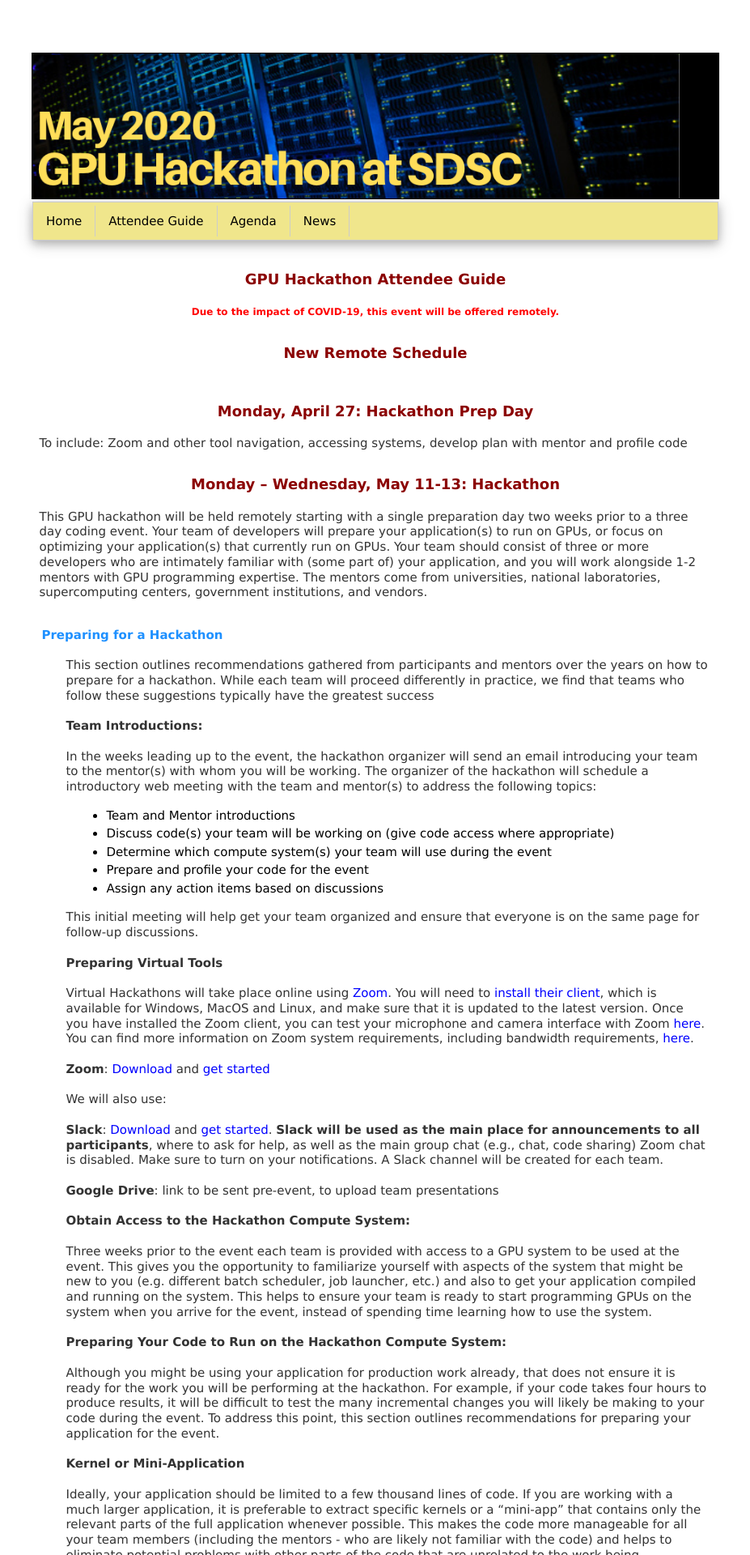
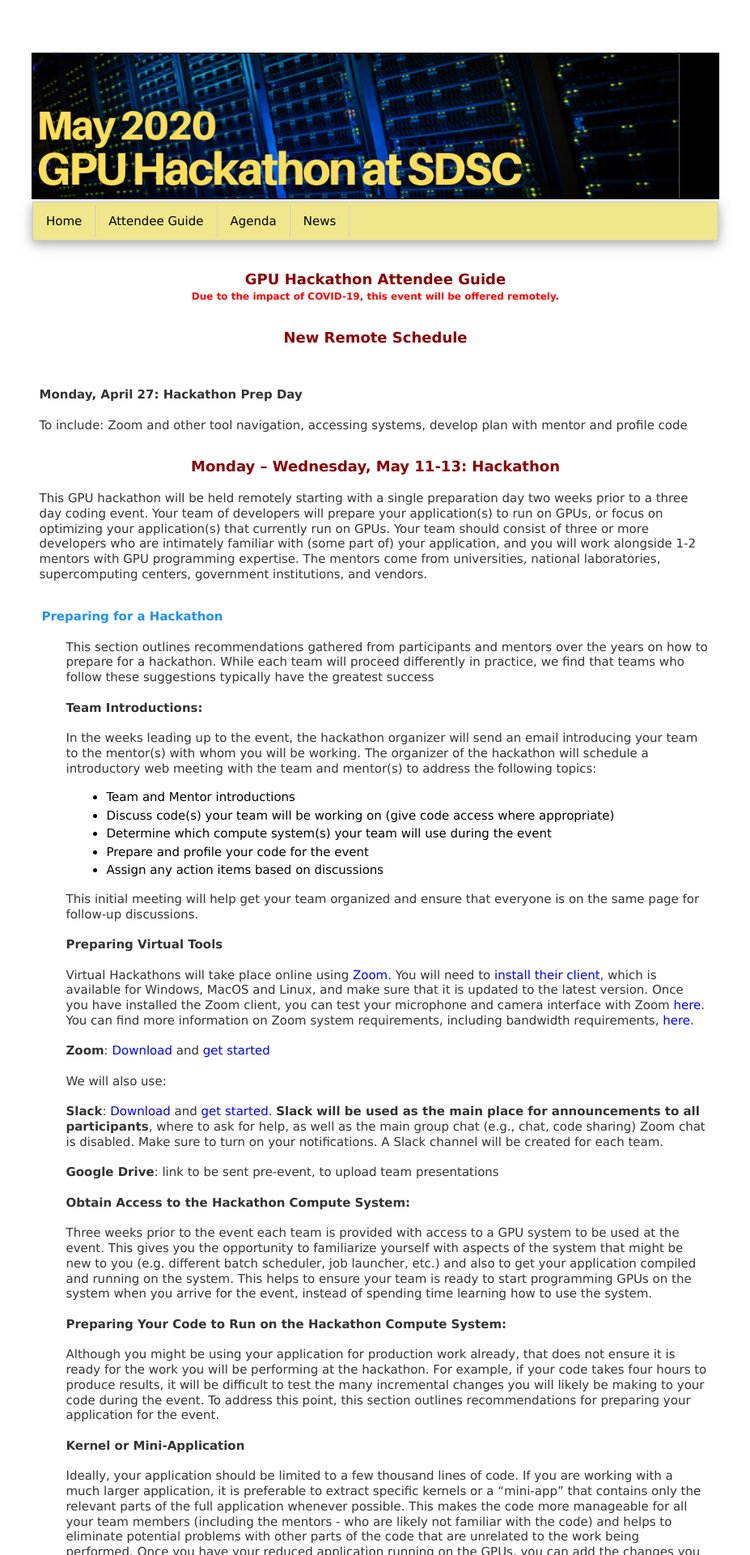
Before and after one commit to sdsc-hpc-training/sdsc-hpc-training.github.io, a Jekyll site: the page built from gpuhackathon/attendee_guide.html, in a window 1280 px wide. Shown: the top 1920 px of the page at 81% size, without its empty margins (176-1103 px from the left). Built offline with Jekyll 4.4.1, drawn with Linux system fonts in a browser that asks for light colours.

Commit message:
Update attendee_guide.html

```diff
--- a/gpuhackathon/attendee_guide.html
+++ b/gpuhackathon/attendee_guide.html
@@ -6,9 +6,8 @@ title: SDSC GPU Hackathon - Attendee Guide
   <tr><td align='left' valign='top'> &nbsp; </td></tr>
   <tr><td align='left' valign='top'>
     <p class="newscenter">GPU Hackathon Attendee Guide</p>
-    <p> &nbsp; </p>
     <p class="aligncenter"><small><font color="red"> Due to the impact of COVID-19, this event will be offered remotely.
-    </font></small></p>
+    </font></medium></p>
   </td></tr>
   <tr><td align='left' valign='top'> &nbsp; </td></tr>
   <tr><td align='left' valign='top'>
@@ -16,7 +15,7 @@ title: SDSC GPU Hackathon - Attendee Guide
     <p> &nbsp; </p>
 <tr><td align='left' valign='top'> &nbsp; </td></tr>
   <tr><td align='left' valign='top'>
-    <p class="newscenter"><b>Monday, April 27: Hackathon Prep Day</b></p>
+    <p><b>Monday, April 27: Hackathon Prep Day</b></p>
 	  <p> &nbsp; </p>
     <p class="paral"> To include: Zoom and other tool navigation, accessing systems, develop plan with
 mentor and profile code </p>
```
